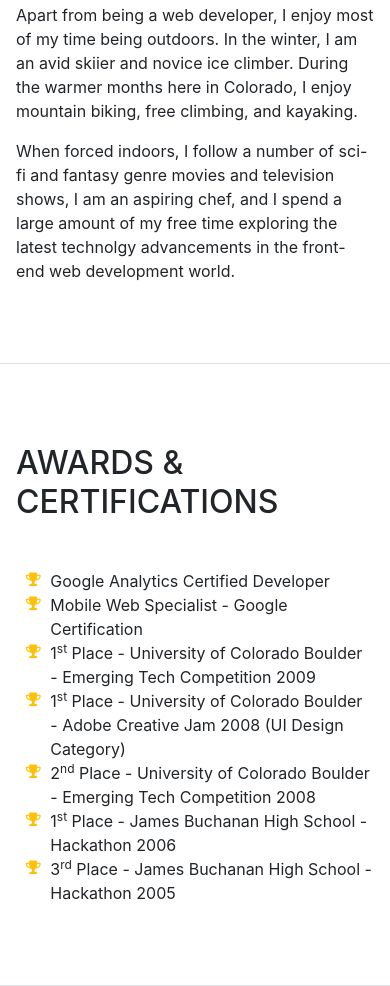
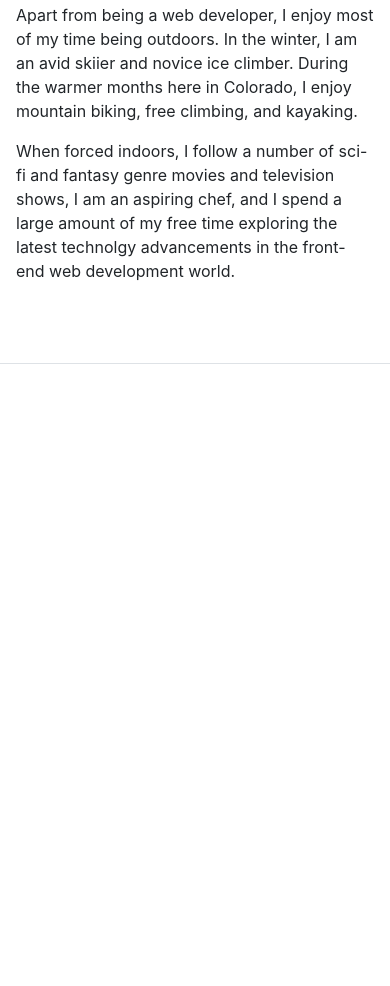
Before and after one commit to devanupam/devanupam.github.io, a website with bundled scripts: page index.html in a window 390 px wide. Shown: the part 3950-4936 px from the top of the page. After the commit the page ends 4314 px from the top, so only its background shows below. Built offline with nearby package versions, Linux system fonts and the light colour scheme; a web font is replaced by a local one.

Commit message:
removed awards

```diff
--- a/index.html
+++ b/index.html
@@ -255,41 +255,6 @@
         </div>
       </section>
 
-      <section class="resume-section p-3 p-lg-5 d-flex flex-column" id="awards">
-        <div class="my-auto">
-          <h2 class="mb-5">Awards &amp; Certifications</h2>
-          <ul class="fa-ul mb-0">
-            <li>
-              <i class="fa-li fa fa-trophy text-warning"></i>
-              Google Analytics Certified Developer</li>
-            <li>
-              <i class="fa-li fa fa-trophy text-warning"></i>
-              Mobile Web Specialist - Google Certification</li>
-            <li>
-              <i class="fa-li fa fa-trophy text-warning"></i>
-              1<sup>st</sup>
-              Place - University of Colorado Boulder - Emerging Tech Competition 2009</li>
-            <li>
-              <i class="fa-li fa fa-trophy text-warning"></i>
-              1<sup>st</sup>
-              Place - University of Colorado Boulder - Adobe Creative Jam 2008 (UI Design Category)</li>
-            <li>
-              <i class="fa-li fa fa-trophy text-warning"></i>
-              2<sup>nd</sup>
-              Place - University of Colorado Boulder - Emerging Tech Competition 2008</li>
-            <li>
-            <li>
-              <i class="fa-li fa fa-trophy text-warning"></i>
-              1<sup>st</sup>
-              Place - James Buchanan High School - Hackathon 2006</li>
-            <li>
-              <i class="fa-li fa fa-trophy text-warning"></i>
-              3<sup>rd</sup>
-              Place - James Buchanan High School - Hackathon 2005</li>
-          </ul>
-        </div>
-      </section>
-
     </div>
 
     <!-- Bootstrap core JavaScript -->
```
